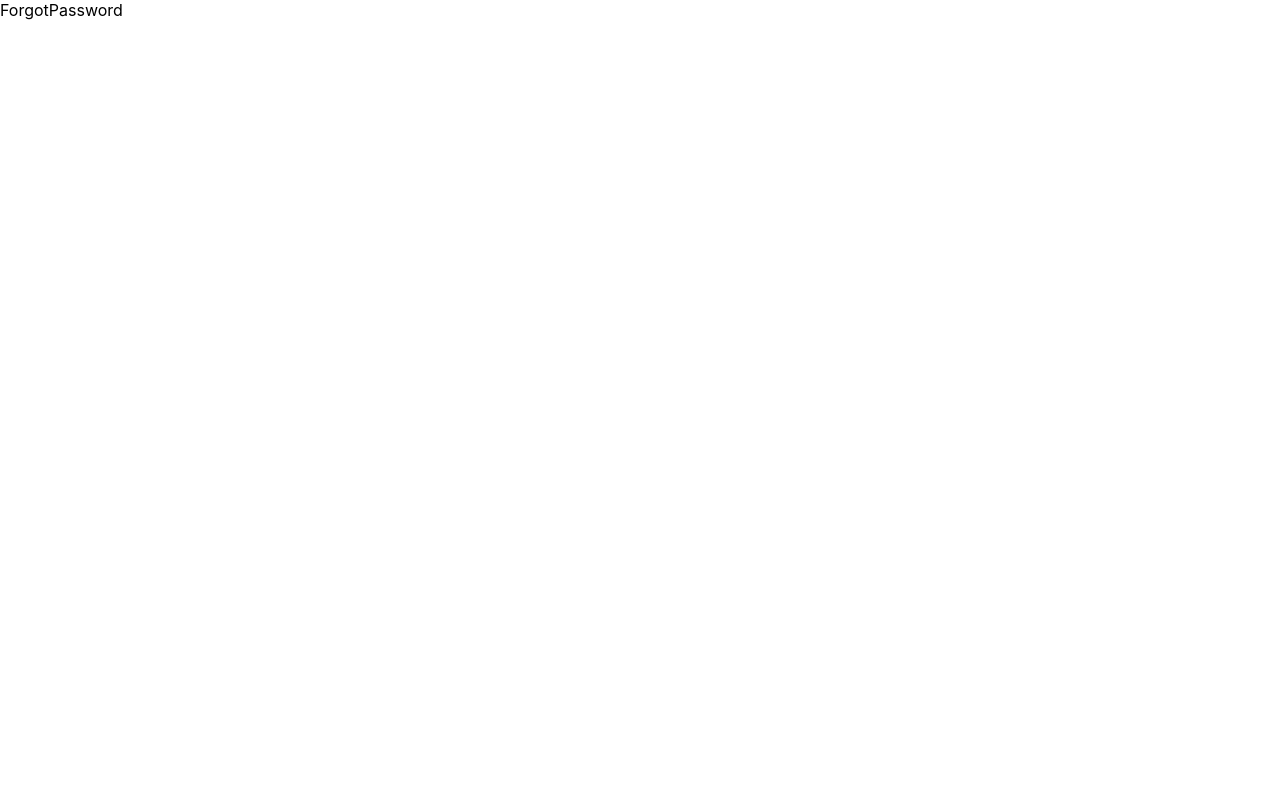
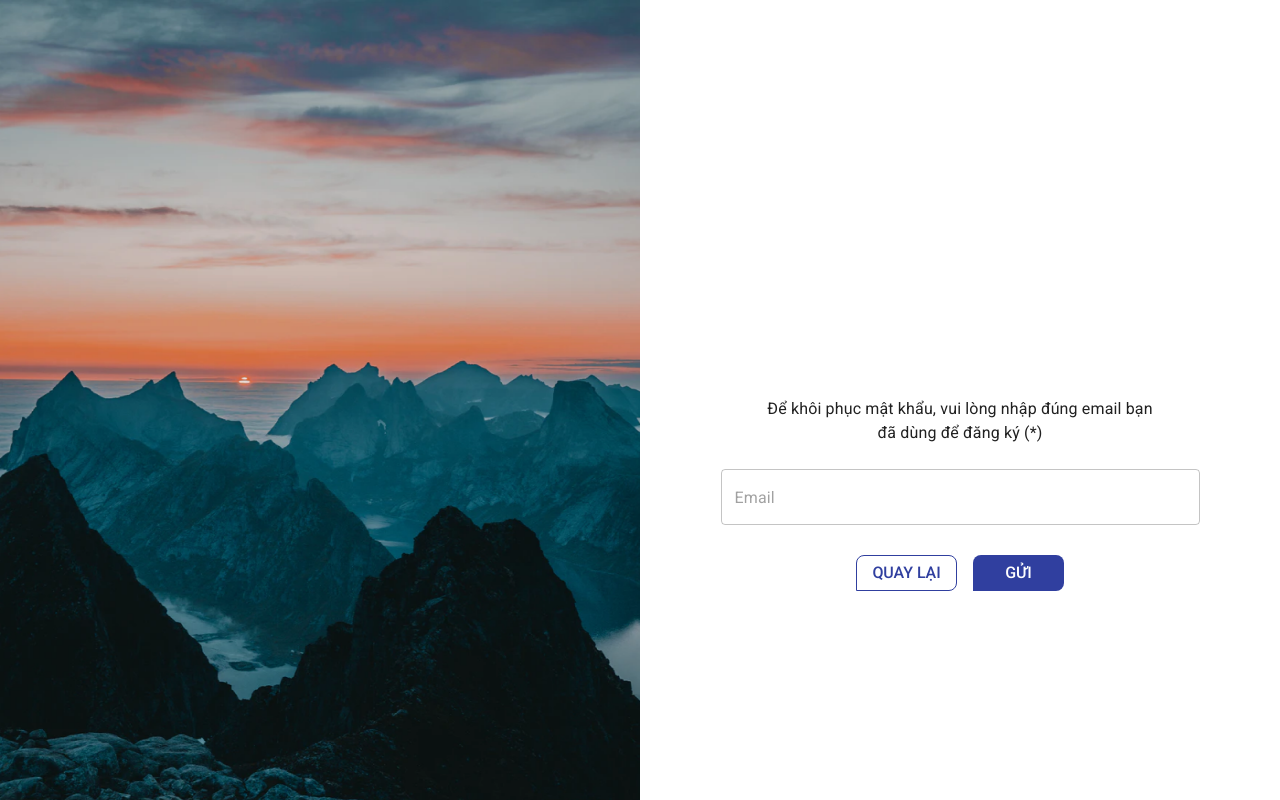
Before and after one commit to zinza-d2-training/datnt1-react, a React (Create React App) app: page /forgot-password in a window 1280 px wide. Shown: the top 800 px of the page. Built offline with nearby package versions, Linux system fonts and the light colour scheme.

Commit message:
Implement Forgot Password

```diff
--- a/src/pages/forgotPassword.tsx
+++ b/src/pages/forgotPassword.tsx
@@ -1,7 +1,291 @@
-import React from 'react';
+import React, { useEffect, useState } from 'react';
+import styled from '@emotion/styled';
+import { Typography, Button, TextField, setRef } from '@mui/material';
+import { SubmitHandler, useForm } from 'react-hook-form';
+import { yupResolver } from '@hookform/resolvers/yup';
+import * as yup from 'yup';
+import { Link, useNavigate } from 'react-router-dom';
+
+import loginImg from 'assets/img/login.png';
+
+const Container = styled.div`
+  display: flex;
+  flex-direction: row;
+  justify-content: center;
+  align-items: center;
+  padding: 0px;
+
+  width: 100vw;
+  height: 1000px;
+`;
+
+const SideLeft = styled.div`
+  display: flex;
+  flex-direction: row;
+  align-items: flex-start;
+  padding: 0px;
+
+  width: 700px;
+  height: 1000px;
+`;
+const Image = styled.img`
+  width: 100%;
+  height: 1000px;
+`;
+
+const SideRight = styled.div`
+  display: flex;
+  flex-direction: column;
+  justify-content: center;
+  align-items: center;
+  padding: 0px;
+
+  width: 700px;
+  height: 1000px;
+`;
+
+const SideRightContainer = styled.div`
+  display: flex;
+  flex-direction: column;
+  align-items: flex-start;
+  padding: 0px;
+  gap: 24px;
+
+  width: 479px;
+  height: 206px;
+`;
+
+const Header = styled.div`
+  display: flex;
+  flex-direction: column;
+  align-items: center;
+  justify-content: center;
+  padding: 0px;
+
+  width: 479px;
+  height: 48px;
+`;
+
+const HeaderTypography = styled(Typography)`
+  /* Typography (body1) */
+
+  width: 399px;
+  height: 48px;
+
+  font-family: 'Roboto';
+  font-style: normal;
+  font-weight: 400;
+  font-size: 16px;
+  line-height: 150%;
+  /* or 24px */
+
+  text-align: center;
+  letter-spacing: -0.04px;
+
+  /* Text/Primary */
+
+  color: rgba(0, 0, 0, 0.87);
+`;
+
+const Form = styled.form`
+  display: flex;
+  flex-direction: column;
+  align-items: flex-start;
+  padding: 0px;
+  gap: 16px;
+
+  width: 479px;
+  height: 50px;
+`;
+
+const InputComponent = styled.div`
+  display: flex;
+  flex-direction: column;
+  align-items: flex-start;
+  padding: 0px;
+  gap: 5px;
+
+  width: 479px;
+  height: 50px;
+`;
+
+const Field = styled(TextField)`
+  display: flex;
+  flex-direction: column;
+  align-items: flex-start;
+  padding: 0px;
+  gap: 3px;
+
+  width: 100%;
+  height: 50px;
+`;
+
+const DialogActions = styled.div`
+  display: flex;
+  flex-direction: row;
+  justify-content: center;
+  align-items: center;
+  padding: 12px 0px;
+  gap: 16px;
+
+  width: 479px;
+  height: 60px;
+`;
+
+const ButtonBack = styled(Button)`
+  box-sizing: border-box;
+
+  /* Auto layout */
+
+  display: flex;
+  flex-direction: row;
+  justify-content: center;
+  align-items: center;
+  padding: 6px 16px;
+  gap: 4px;
+
+  width: 101px;
+  height: 36px;
+
+  /* Indigo / 700 */
+
+  border: 1px solid #303f9f;
+  border-radius: 8px 8px 8px 0px;
+`;
+
+const ButtonBackTypography = styled(Typography)`
+  min-width: 69px;
+  height: 24px;
+
+  font-family: 'Roboto';
+  font-style: normal;
+  font-weight: 500;
+  font-size: 16px;
+  line-height: 150%;
+  /* identical to box height, or 24px */
+  letter-spacing: -0.04px;
+  text-transform: uppercase;
+  /* Indigo / 700 */
+  color: #303f9f;
+`;
+
+const ButtonSend = styled(Button)`
+  display: flex;
+  flex-direction: row;
+  justify-content: center;
+  align-items: center;
+  padding: 6px 32px;
+  gap: 4px;
+
+  width: 91px;
+  height: 36px;
+
+  /* Indigo / 700 */
+
+  background: #303f9f;
+  border-radius: 8px 8px 8px 0px;
+`;
+
+const ButtonSendTypography = styled(Typography)`
+  min-width: 27px;
+  height: 24px;
+
+  font-family: 'Roboto';
+  font-style: normal;
+  font-weight: 500;
+  font-size: 16px;
+  line-height: 150%;
+  /* identical to box height, or 24px */
+
+  letter-spacing: -0.04px;
+  text-transform: uppercase;
+
+  /* White */
+
+  color: #ffffff;
+`;
+
+type EmailValues = {
+  email: string;
+};
+
+const emailSchema = yup.object().shape({
+  email: yup.string().email().required('Email không được bỏ trống')
+});
 
 const ForgotPassword = () => {
-  return <div>ForgotPassword</div>;
+  const [isRequest, seIsRequest] = useState(false);
+
+  const {
+    register,
+    handleSubmit,
+    watch,
+    formState: { errors, isValid }
+  } = useForm<EmailValues>({
+    resolver: yupResolver(emailSchema)
+  });
+
+  // const emailInput = watch('email');
+
+  const navigate = useNavigate();
+
+  const handleClick = () => {
+    console.log('come to login ');
+    seIsRequest(true);
+    setTimeout(() => {
+      navigate('/login');
+      seIsRequest(false);
+    }, 2000);
+  };
+
+  // useEffect(() => {
+  //   const timer = setTimeOut(() => {
+
+  //   },300)
+  // },[])
+
+  return (
+    <Container>
+      <SideLeft>
+        <Image src={loginImg} />
+      </SideLeft>
+      <SideRight>
+        <SideRightContainer>
+          <Header>
+            <HeaderTypography>
+              <Typography>
+                Để khôi phục mật khẩu, vui lòng nhập đúng email bạn đã dùng để
+                đăng ký (*)
+              </Typography>
+            </HeaderTypography>
+          </Header>
+          <Form>
+            <InputComponent>
+              <TextField
+                id="email"
+                variant="outlined"
+                placeholder="Email"
+                required
+                fullWidth
+                helperText={errors.email?.message && errors.email.message}
+                {...register('email')}
+              />
+            </InputComponent>
+          </Form>
+          <DialogActions>
+            <ButtonBack>
+              <Link to="/login" style={{ textDecoration: 'none' }}>
+                <ButtonBackTypography>QUAY LẠI</ButtonBackTypography>
+              </Link>
+            </ButtonBack>
+            <ButtonSend onClick={handleClick} disabled={!isValid || isRequest}>
+              <ButtonSendTypography>GỬI</ButtonSendTypography>
+            </ButtonSend>
+          </DialogActions>
+        </SideRightContainer>
+      </SideRight>
+    </Container>
+  );
 };
 
 export default ForgotPassword;
--- a/src/pages/login.tsx
+++ b/src/pages/login.tsx
@@ -173,6 +173,7 @@ const SuggestTypography = styled(Typography)`
   letter-spacing: -0.04px;
   color: rgba(0, 0, 0, 0.87);
 `;
+
 const RegisterTypography = styled(Typography)`
   width: 376px;
   height: 24px;
@@ -221,6 +222,7 @@ const Login = () => {
   }, []);
 
   const onSubmit: SubmitHandler<FormValues> = (data) => {
+    // login
     console.log(data);
   };
 
```
